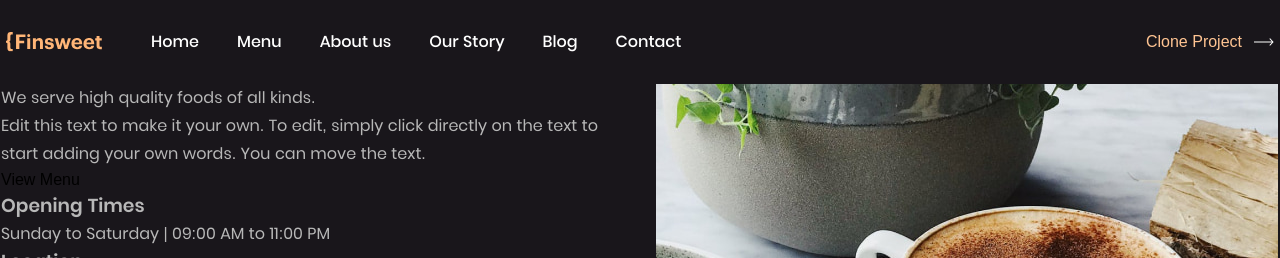
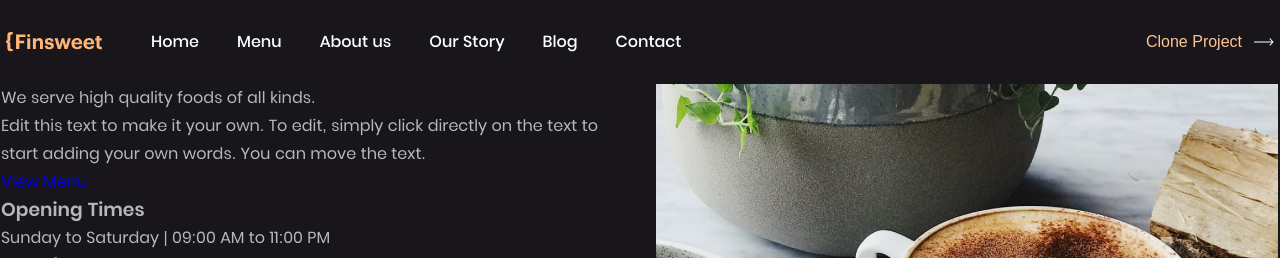
Before and after one commit to gr-sv/Finsweet, a React (Create React App) app: page / in a window 1280 px wide. Shown: the top 258 px of the page. Built offline with nearby package versions, Linux system fonts and the light colour scheme.

Commit message:
Add Link instead Button

```diff
--- a/src/Pages/HomePage/homePage.jsx
+++ b/src/Pages/HomePage/homePage.jsx
@@ -3,7 +3,7 @@ import Header from '../../components/widgets/header/header';
 import Footer from '../../components/widgets/footer/footer';
 import Wrapper from '../../components/widgets/wrapper/wrapper';
 import Image from '../../components/shared/image/image';
-import Button from '../../components/shared/button/button';
+import { Link } from 'react-router-dom';
 
 import s from './homePage.module.scss';
 
@@ -20,7 +20,7 @@ function HomePage () {
 							<p className={`${s.intro} ${s.promo__intro}`}>We serve high quality foods of all kinds.</p>
 							<p>Edit this text to make it your own. To edit, simply click directly on the text to start adding your own words. You can move the text.</p>
 
-							<Button>View Menu</Button>
+							<Link className={s.promoLink} to="/menu">View Menu</Link>
 
 							<div className={s.time}>
 								<h3>Opening Times</h3>
```
